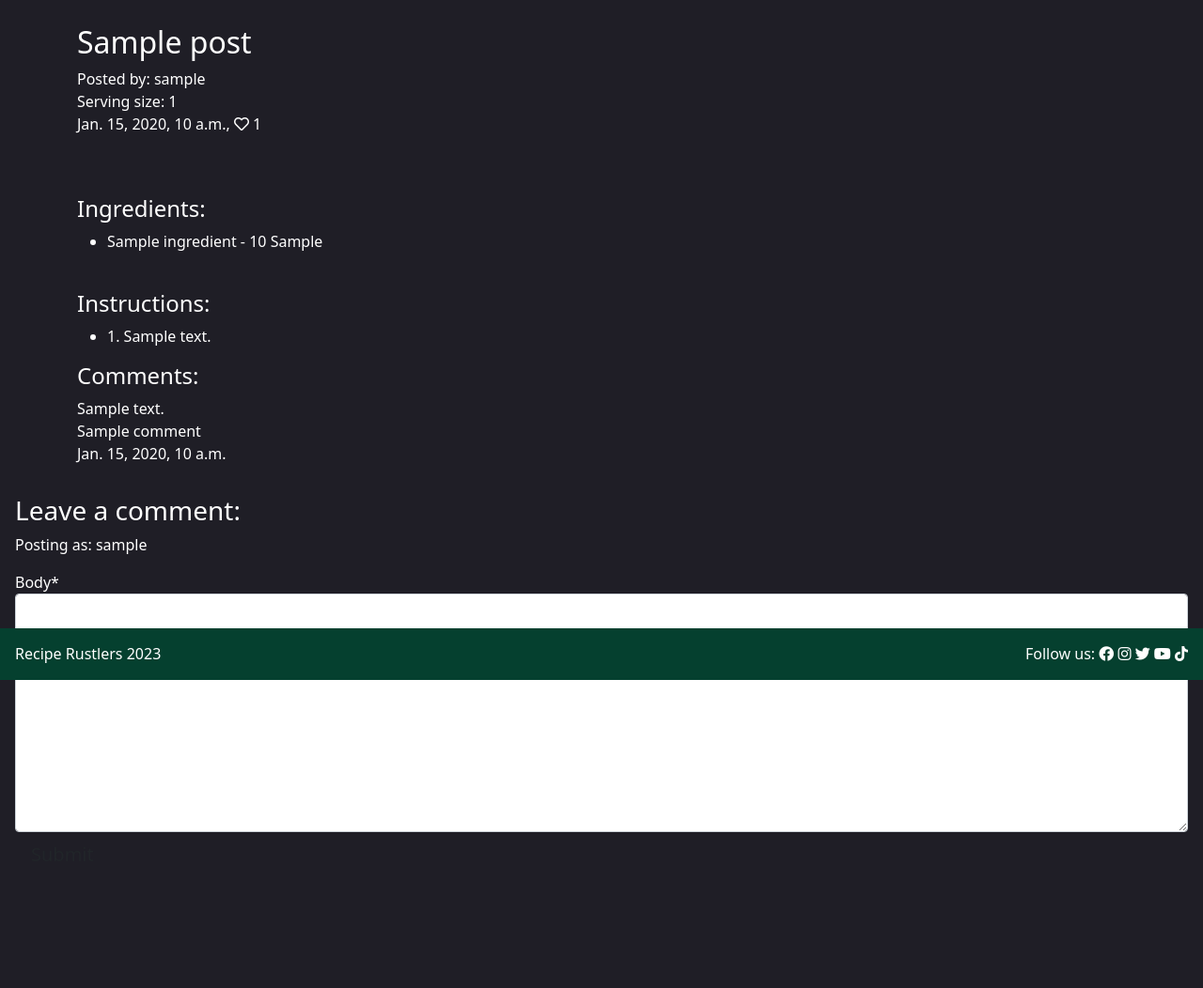
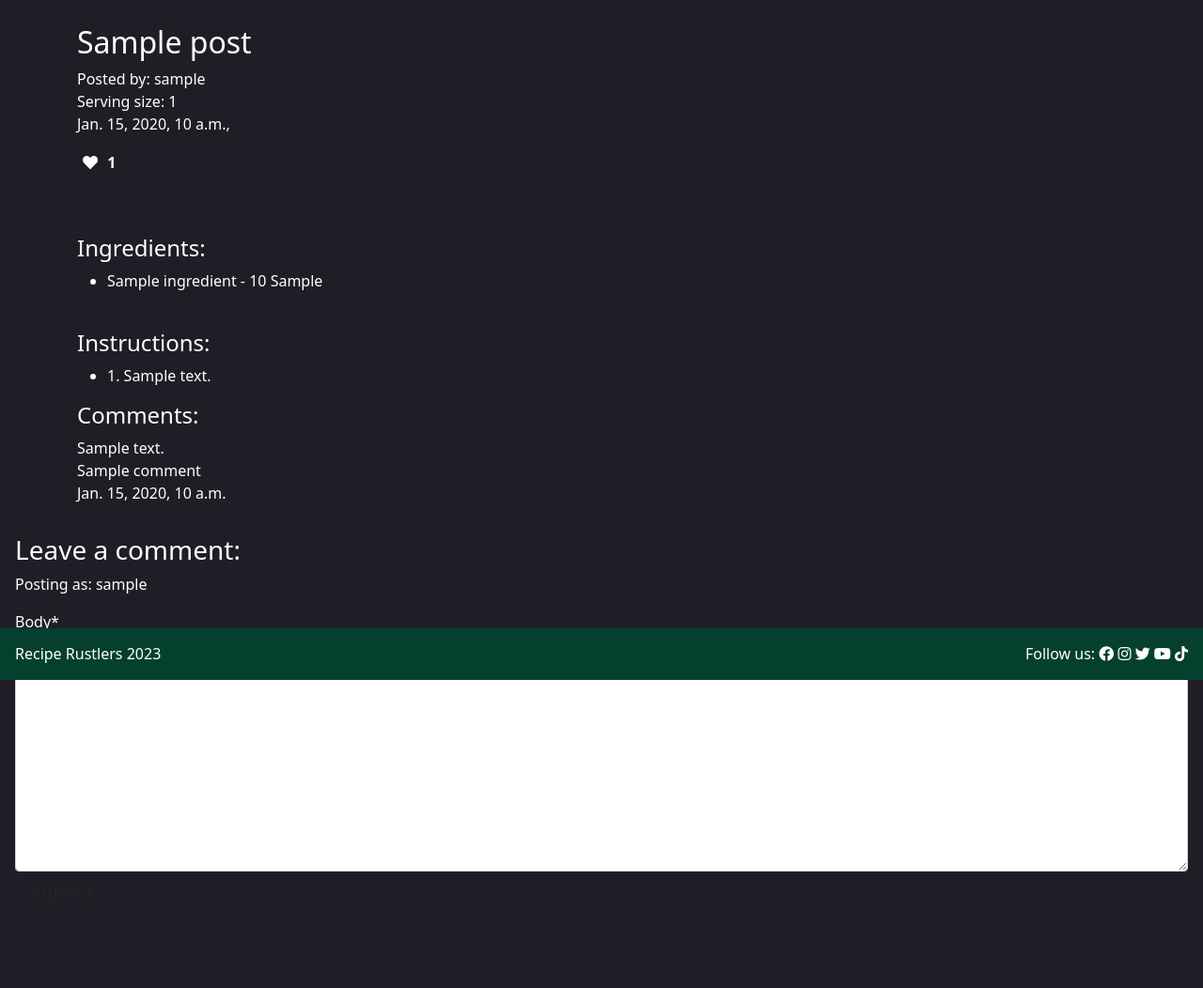
Before and after one commit to HarveyBurton96/Recipe-Rustlers, a Django app: a page that uses templates/recipe_detail.html in a window 1280 px wide. Shown: the part 76-1128 px from the top of the page at 94% size. Before the commit the page ends 962 px from the top, so only its background shows below. Run offline with Django 3.2, Linux system fonts and the light colour scheme; a user stored in the database is signed in; tables that the repository leaves empty hold one stand-in row (values such as "Sample post"); some libraries are stand-ins or nearby versions.

Commit message:
Add like functionality

```diff
--- a/recipe/urls.py
+++ b/recipe/urls.py
@@ -10,4 +10,5 @@ urlpatterns = [
     path("popular_recipe", views.PopularRecipes.as_view(), name="popular_recipe"),
     path("new_recipe", views.NewRecipes.as_view(), name="new_recipe"),
     path("add_a_recipe", views.add_recipe, name="add_recipe"),
+    path('like/<slug:slug>', views.RecipeLike.as_view(), name='recipe_like'),
 ]
--- a/recipe/views.py
+++ b/recipe/views.py
@@ -1,4 +1,4 @@
-from django.shortcuts import render, get_object_or_404
+from django.shortcuts import render, get_object_or_404, reverse
 from django.views import generic, View
 from .models import Post
 from .forms import PostForm, CommentForm, IngredientForm, InstructionForm
@@ -164,3 +164,16 @@ class PostDetail(View):
                 "comment_form": CommentForm(),
             },
         )
+
+
+class RecipeLike(View):
+
+    def post(self, request, slug):
+        post = get_object_or_404(Post, slug=slug)
+
+        if post.likes.filter(id=request.user.id).exists():
+            post.likes.remove(request.user)
+        else:
+            post.likes.add(request.user)
+
+        return HttpResponseRedirect(reverse('recipe:recipe_detail', args=[slug]))
--- a/static/css/style.css
+++ b/static/css/style.css
@@ -113,3 +113,9 @@ body {
 .text-link {
     text-decoration: underline;
 }
+
+.btn-like {
+    background-color: #1F1E26;
+    color: white;
+    border: None;
+}
--- a/templates/recipe_detail.html
+++ b/templates/recipe_detail.html
@@ -11,7 +11,22 @@
                 <br>
                 Serving size: {{ post.surving }}
                 <br>
-                {{ post.created_on }}, <i class="far fa-heart"></i> {{ post.number_of_likes }}
+                {{ post.created_on }},
+                <strong>
+                    {% if user.is_authenticated %}
+                    <form action="{% url 'recipe:recipe_like' post.slug %}" method="POST">
+                        {% csrf_token %}
+                        {% if liked %}
+                        <button type="submit" name="recipe_id" value="{{post.slug}}" class="btn-like"><i class="fas fa-heart"></i></button>
+                        {% else %}
+                        <button type="submit" name="recipe_id" value="{{post.slug}}" class="btn-like"><i class="far fa-heart"></i></button>
+                        {% endif %}
+                    </form>
+                    {% else %}
+                    <span class="text-secondary">><i class="far fa-heart"></i></span>
+                    {% endif %}
+                    {{ post.number_of_likes }}
+                </strong>
                 </p>
                 <br>
                 {% if "no_image" in post.featured_image.url %}
```
